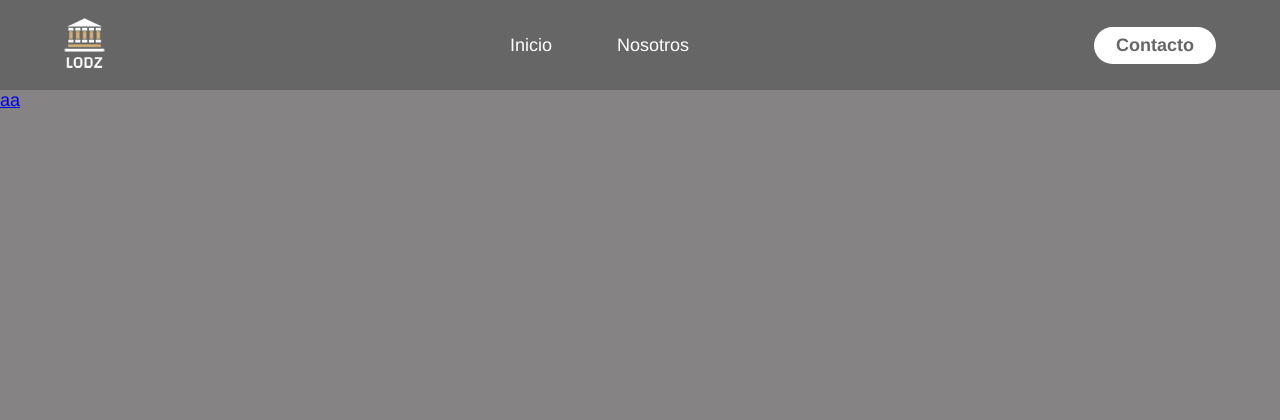
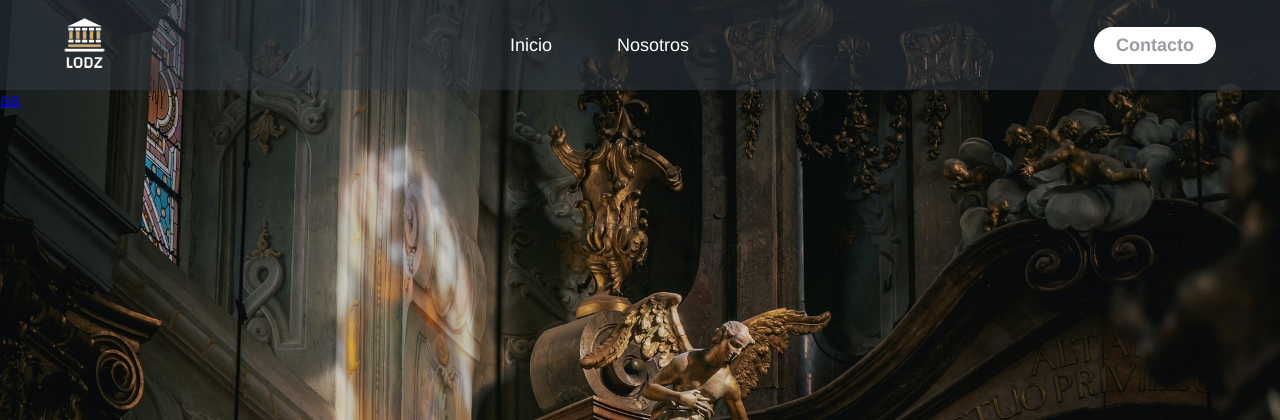
Before and after one commit to eri223223/Tarea002, a PHP site: page /views/layout.php in a window 1280 px wide. Shown: the top 420 px of the page. Run offline with PHP 8.4, Linux system fonts and the light colour scheme; some libraries are stand-ins or nearby versions.

Commit message:
img en la parte de inicio

```diff
--- a/views/css/style.css
+++ b/views/css/style.css
@@ -7,17 +7,23 @@
 }
 
 body{
-    background-color: rgb(133, 131, 131);
+    background-color: rgb(255, 255, 255);
     color: #fff;
+    background-image: url("/Tarea002-/views/src/palace.jpg"); /* Reemplaza con la ruta de tu imagen */
+    background-size: cover; /* Hace que la imagen cubra toda la pantalla */
+    background-position: center; /* Centra la imagen en la pantalla */
+    background-repeat: no-repeat; /* Evita que la imagen se repita */
+    background-attachment: fixed; /* Hace que la imagen se mantenga fija al hacer scroll */
 }
 
 .header{
-    background-color: #666666;
     display: flex;
     justify-content: space-between;
     align-items: center;
     height: 90px;
     padding: 10px 5%;
+    background-color: rgba(51, 58, 71, 0.5); /* Ajusta los valores para lograr el nivel de transparencia deseado */
+    z-index: 1000; /* Asegura que el nav esté encima de otros elementos */
 }
 
 .header .logo{
@@ -59,7 +65,7 @@ body{
 
 .header .btn button{
     font-weight: 700;
-    color: #666666;
+    color: rgba(51, 58, 71, 0.5);;
     padding: 8px 22px;
     background-color: white;
     border: none;
@@ -69,6 +75,5 @@ body{
 }
 
 .header .btn button:hover{
-    color:#000;
     transform: scale(1.1);
 }
--- a/views/index.php
+++ b/views/index.php
@@ -1,3 +1,4 @@
+<body>
     <header class="header">
         <div class="logo">
             <img src="views/src/logo.png" alt="LODZ">
@@ -11,3 +12,5 @@
         <a href="#" class="btn"><button>Contacto</button></a>
     </header>
     <a href="<?php echo APP_URL ?>aa.php/">aa</a>
+
+</body>
```
Also changed, not shown: views/src/palace.jpg (added). Lines whose indentation alone changed are shown as unchanged.
